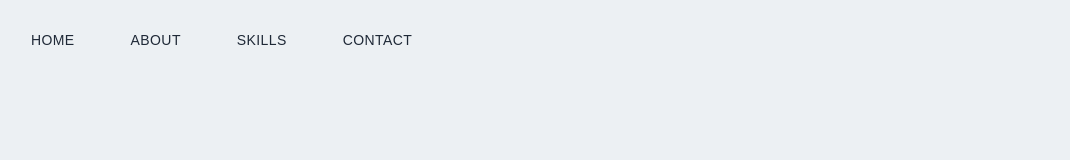
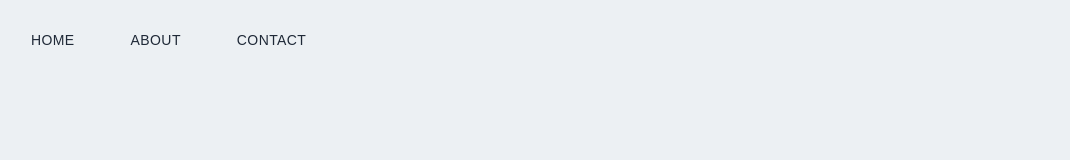
Before and after one commit to skevprog/personal-web-site, a Next.js app: page / in a window 1280 px wide. Shown: the top 160 px of the page, without its empty margins (17-1087 px from the left). Built offline with nearby package versions, Linux system fonts and the light colour scheme.

Commit message:
chore
* Add anchors for navigation

```diff
--- a/components/About/index.tsx
+++ b/components/About/index.tsx
@@ -5,7 +5,7 @@
 
 function About() {
   return (
-    <div className="w-full md:h-screen p-2 flex items-center py-16">
+    <div id="about" className="w-full md:h-screen p-2 flex items-center py-16">
       <div className="max-w-[1240px] m-auto md:grid grid-cols-3 gap-8">
          <div className="col-span-2">
             <p className="uppercase text-xl tracking-widest text-[#5651e5]">About</p>
--- a/components/Navbar/routes.ts
+++ b/components/Navbar/routes.ts
@@ -15,17 +15,12 @@
    },
    {
       id: 'about',
-      href: '/about',
+      href: '#about',
       label: 'About',
    },
    {
-      id: 'skills',
-      href: '/skills',
-      label: 'Skills',
-   },
-   {
       id: 'contact',
-      href: '/contact',
+      href: '#contact',
       label: 'Contact',
    },
 ]
--- a/pages/_document.tsx
+++ b/pages/_document.tsx
@@ -2,7 +2,7 @@
 
 export default function Document() {
   return (
-    <Html lang="en">
+    <Html lang="en" className="scroll-smooth">
       <Head />
       <body>
         <Main />
--- a/styles/globals.css
+++ b/styles/globals.css
@@ -5,7 +5,7 @@
 @import url('https://fonts.googleapis.com/css2?family=Raleway:wght@100;200;300;400;500;600;700;800;900&display=swap');
 
 html {
-   scroll-behavior: smooth;
+   scroll-behavior: smooth !important;
    font-family: 'Raleway', sans-serif;
  }
 
```
